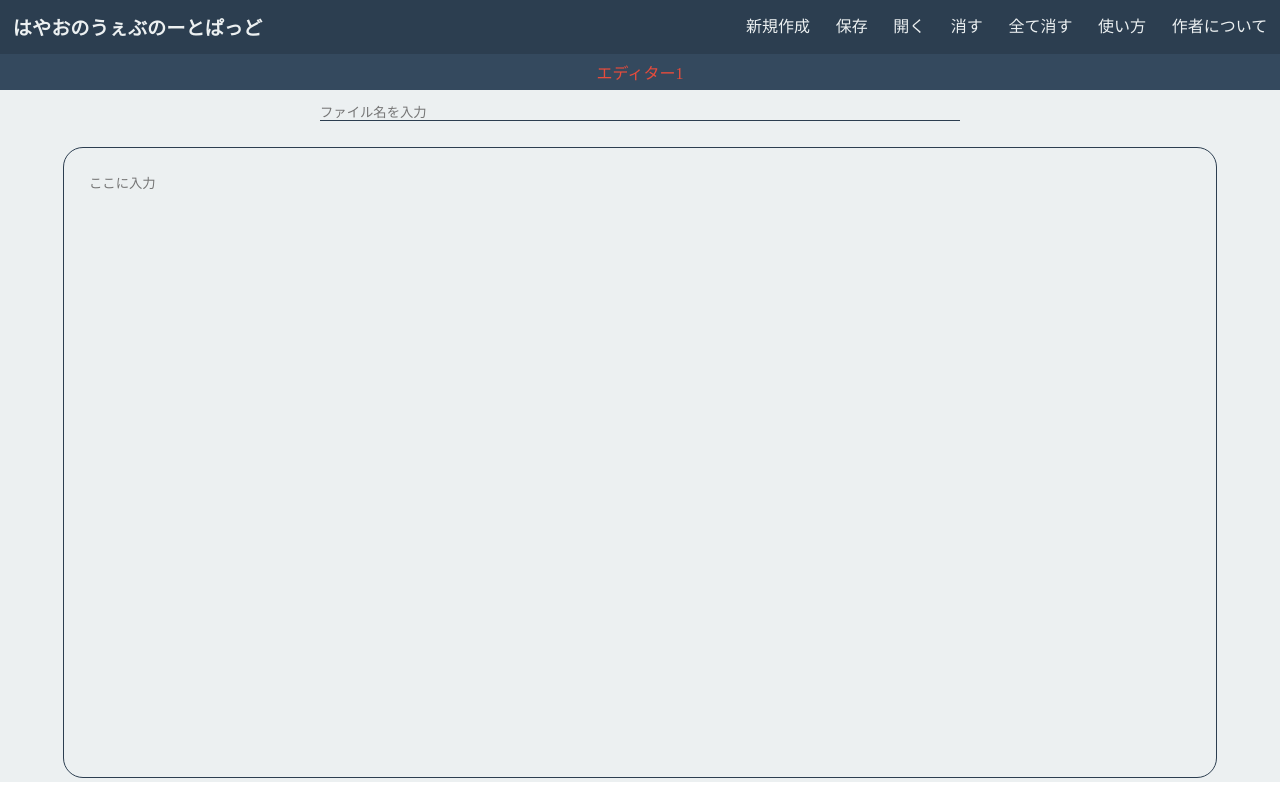
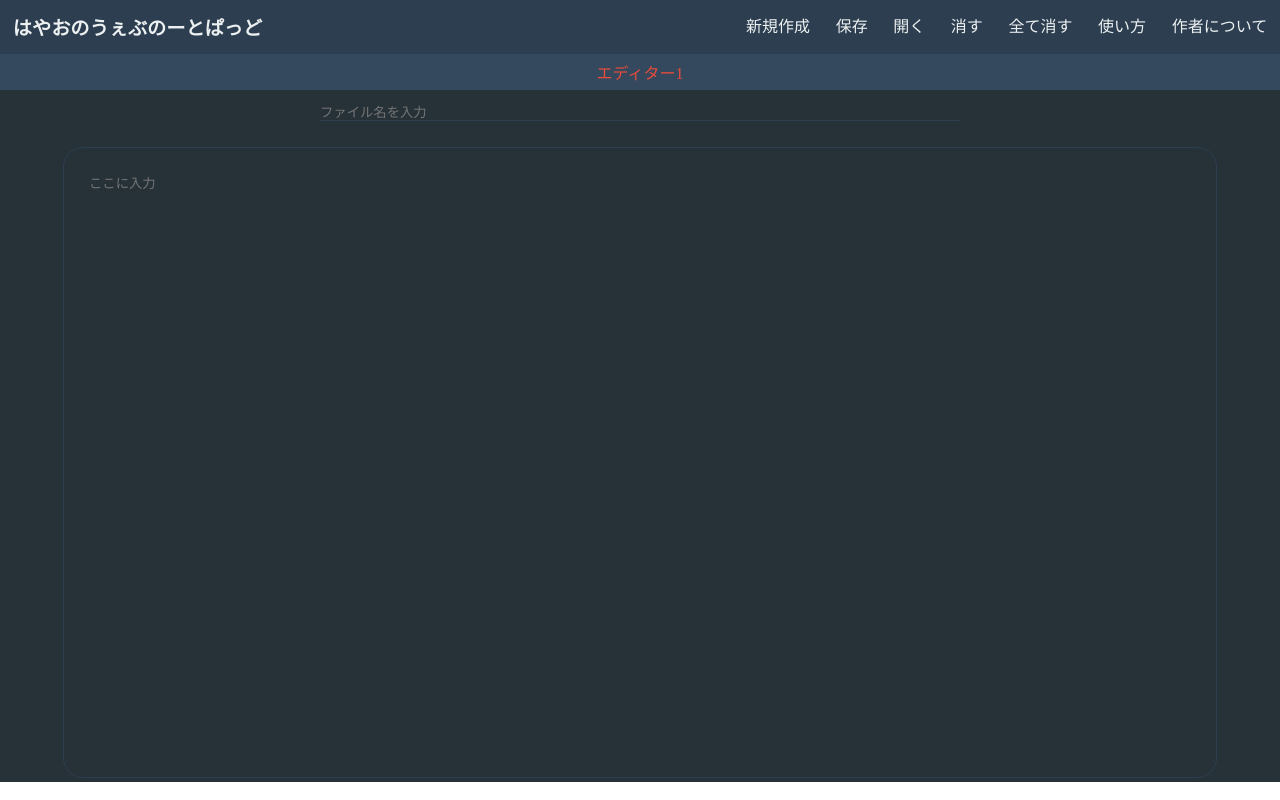
Before and after one commit to Hayao0819/web-notepad, a plain HTML site: page index.html in a window 1280 px wide. Drawn offline with Linux system fonts and the light colour scheme.

Commit message:
[update] : 背景色を統一

```diff
--- a/css/main.css
+++ b/css/main.css
@@ -1,13 +1,15 @@
 /* 背景色を設定*/
 /* colorcode https://www.materialui.co/flatuicolors */
 *{
-    --main-white: #ecf0f1;
-    --main-black: #2c3e50;
-    --sub-black : #34495e;
-    --sub2-gray : #263238;
-    --main-red  : #c0392b;
-    --sub-red   : #e74c3c;
-    --main-gray : #bdc3c7;
+    --main-white : #ecf0f1;
+    --main-black : #2c3e50;
+    --sub-black  : #34495e;
+    --sub2-black : #263238;
+    --main-red   : #c0392b;
+    --sub-red    : #e74c3c;
+    --main-gray  : #bdc3c7;
+
+    --editor-background: var(--sub2-black);
 }
 
 /* 入力部分のCSS */
@@ -26,7 +28,7 @@
     border: none;
 
     /* 背景を白にする */
-    background-color: var(--main-white);
+    background-color: var(--editor-background);
 
     /* 線を引く */
     border: solid 1px var(--main-black);
@@ -52,13 +54,13 @@
 }
 
 main{
-    /* 背景を白にする */
-    background-color: var(--main-white);
+    /* 背景を設定する */
+    background-color: var(--editor-background);
 }
 
 .filename_box{
-    /* 背景を白にする */
-    background-color: var(--main-white);
+    /* 背景を設定する */
+    background-color: var(--editor-background);
 
     /* デフォの線を消す */
     outline: none;
```
